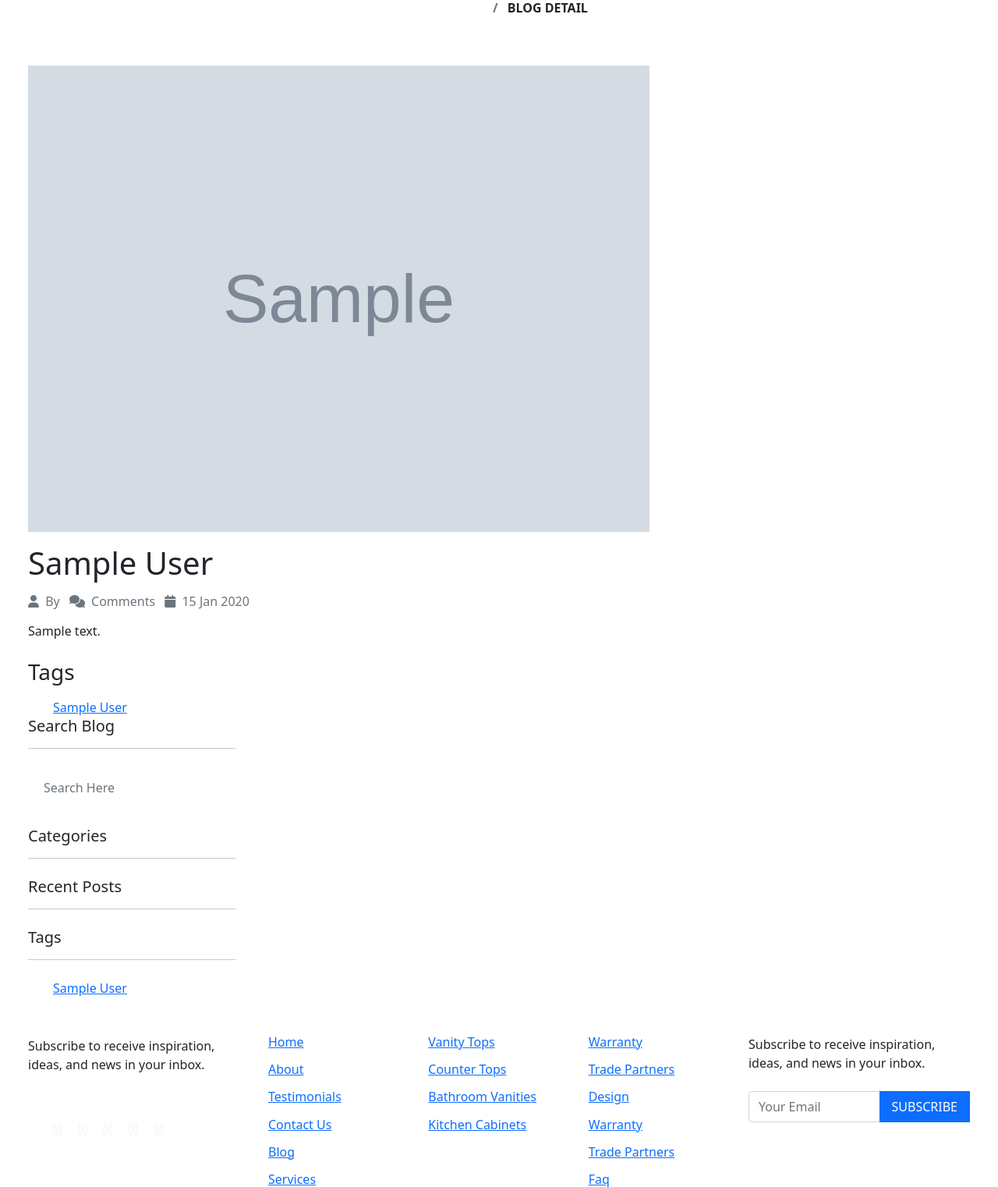
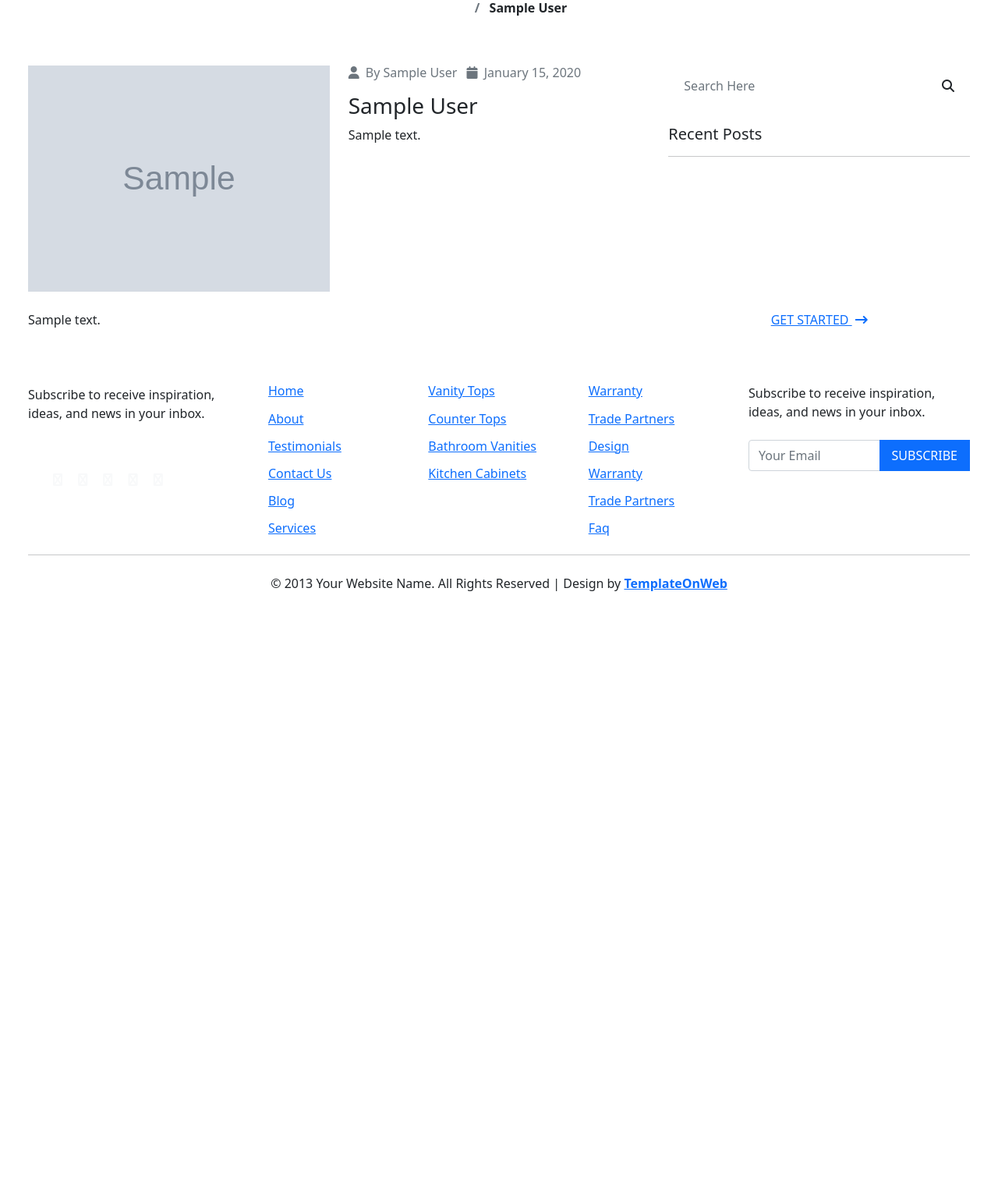
Before and after one commit to Phaleap/DjangoTheGoat, a Django app: page /blog/1/ in a window 1280 px wide. Shown: the part 95-1617 px from the top of the page at 78% size. After the commit the page ends 853 px from the top, so only its background shows below. Run offline with Django 5.2, Linux system fonts and the light colour scheme; tables that the repository leaves empty hold one stand-in row (values such as "Sample post"); grey boxes marked "Sample" are stand-in pictures; some libraries are stand-ins or nearby versions.

Commit message:
new update 5AM

```diff
--- a/accounts/models.py
+++ b/accounts/models.py
@@ -1,6 +1,7 @@
 from django.db import models
 from ckeditor_uploader.fields import RichTextUploadingField
 from django.utils import timezone
+from django.urls import reverse
 
 # Create your models here.
 
@@ -328,5 +329,4 @@
         return self.title
 
     def get_absolute_url(self):
-        # Assuming you will map this to a blog detail page
-        return f"/blog/{self.slug}/"
+        return reverse('blog_detail', kwargs={'id': self.id})
--- a/accounts/templates/furniture/blog_detail.html
+++ b/accounts/templates/furniture/blog_detail.html
@@ -1,6 +1,7 @@
 {% load static %}
 <!DOCTYPE html>
 <html lang="en">
+
 {% include 'furniture/Head.html' %}
 
 <body>
@@ -8,15 +9,16 @@
 {% include 'furniture/SecTop.html' %}
 {% include 'furniture/Header.html' %}
 
-<!-- Page Header -->
+<!-- HEADER SECTION -->
 <section id="center" class="center_blog_dt">
  <div class="promo_m center_om">
   <div class="container-fluid">
-    <div class="center_o1 row text-center">
+    <div class="row text-center">
      <div class="col-md-12">
        <h6 class="col_yell fw-bold">
-         <a class="text-white" href="{% url 'home' %}">HOME PAGE</a>
-         <span class="mx-2 text-muted">/</span> BLOG DETAIL
+           <a class="text-white" href="{% url 'blog' %}">BLOG</a>
+           <span class="mx-2 text-muted">/</span>
+           {{ post.title }}
        </h6>
        <h1 class="mb-0 font_60 text-white mt-3">{{ post.title }}</h1>
      </div>
@@ -25,159 +27,126 @@
  </div>
 </section>
 
+<!-- BLOG DETAIL CONTENT -->
 <section id="blog_pg" class="p_3 px-4">
 <div class="container-fluid">
-   <div class="blog_pg1 row">
-     <!-- Main Content -->
+ <div class="row">
+
+  <!-- MAIN CONTENT -->
   <div class="col-md-8">
-      <div class="blog_pgdt">
-        <div class="blog_pgdt">
-    {% if post.image %}
-    <div class="grid clearfix">
+    <div class="blog_pg1l">
+
+      <div class="row blog_pg1li">
+
+        <div class="col-md-6">
+          <div class="blog_pg1lil">
             <figure class="effect-jazz mb-0">
               <img src="{{ post.image.url }}" class="w-100" alt="{{ post.title }}">
             </figure>
           </div>
-    {% endif %}
-        <h1 class="mt-3">{{ post.title }}</h1>
-        <h6 class="font_14 mt-3 text-muted">
-          <i class="fa fa-user col_yell me-1"></i> By {{ post.author.username }}
-          <i class="fa fa-comments col_yell me-1 ms-2"></i> {{ post.comments.count }} Comments
-          <i class="fa fa-calendar col_yell me-1 ms-2"></i> {{ post.published_date|date:"d M Y" }}
-        </h6>
-
-        <div class="mt-3">
-          {{ post.content|safe }}
         </div>
 
-        <!-- Related Tags -->
-        {% if post.tags.all %}
-        <h3 class="mt-4 center_sm">Tags</h3>
-        <div class="blog_pg1r1 mt-3">
-          <ul class="mb-0">
-            {% for tag in post.tags.all %}
-              <li class="d-inline-block">
-                <a href="{% url 'blogTag' slug=tag.slug %}">{{ tag.name }}</a>
-              </li>
-            {% endfor %}
-          </ul>
-        </div>
-        {% endif %}
-
-        <!-- Related Posts -->
-        {% if related_posts %}
-        <h3 class="mt-4 center_sm">Related Blogs</h3>
-        <div class="row blog_1 mt-3">
-          {% for related in related_posts %}
         <div class="col-md-6">
-            <div class="blog_1m">
-              <div class="grid clearfix">
-              <div class="grid clearfix">
-        {% if related.image %}
-        <figure class="effect-jazz mb-0">
-         <a href="{% url 'blog_detail' id=related.id %}">
-          <img src="{{ related.image.url }}" class="w-100" alt="{{ related.title }}">
-         </a>
-        </figure>
-        {% endif %}
+          <div class="blog_pg1lir">
+            <h6 class="font_14 text-muted">
+              <i class="fa fa-user col_yell me-1"></i> By {{ post.author }}
+              <i class="fa fa-calendar col_yell me-1 ms-2"></i> {{ post.published_date|date:"F j, Y" }}
+            </h6>
+            <h3 class="mt-3">{{ post.title }}</h3>
+            <p>{{ post.summary }}</p>
           </div>
         </div>
-              <h6 class="font_14 text-muted mt-3">
-                <i class="fa fa-user col_yell me-1"></i> By {{ related.author.username }}
-                <i class="fa fa-comments col_yell me-1 ms-2"></i> {{ related.comments.count }} Comments
-              </h6>
-              <h4 class="mt-3">
-                <a href="{% url 'blog_detail' id=related.id %}">{{ related.title }}</a>
-              </h4>
-              <p>{{ related.excerpt }}</p>
-              <h6 class="mb-0 fw-bold font_14">
-                <a class="col_yell" href="{% url 'blog_detail' id=related.id %}">
-                  READ MORE <i class="fa fa-long-arrow-right ms-1"></i>
-                </a>
-              </h6>
+
       </div>
+
+      <!-- FULL CONTENT -->
+      <div class="mt-4">
+        <p>{{ post.content|safe }}</p>
       </div>
+
+      <!-- DYNAMIC COMMENTS -->
+      {% if comments %}
+      <div class="blog_pgdt2 mt-5">
+        <h3 class="mb-3">Recent Comments</h3>
+
+        {% for c in comments %}
+        <div class="blog_pgdt2i row">
+
+         <div class="col-md-2 col-2">
+          <img src="{% static 'images/default-avatar.png' %}" class="w-100 rounded-circle" alt="User">
+         </div>
+
+         <div class="col-md-10 col-10">
+          <h6 class="fw-bold">{{ c.name }}</h6>
+          <h6 class="space_3 col_oran font_14">{{ c.date|date:"F j, Y" }}</h6>
+          <p class="mt-3">{{ c.message }}</p>
+          <h6 class="mb-0"><a class="col_yell" href="#"><i class="fa fa-reply me-1"></i> Reply</a></h6>
+         </div>
+
+        </div>
+        {% if not forloop.last %}<hr>{% endif %}
         {% endfor %}
+
       </div>
       {% endif %}
 
     </div>
   </div>
 
-    <!-- Sidebar -->
+  <!-- SIDEBAR -->
   <div class="col-md-4">
     <div class="blog_pg1r">
+
       <!-- Search -->
-        <div class="blog_pg1r1">
-          <h5>Search Blog</h5>
-          <hr class="line mb-4">
-          <form method="get" action="{% url 'blog' %}">
+      <form method="GET" action="{% url 'blog' %}">
   <div class="input-group border_1 p-2 rounded-3">
-              <input type="text" name="q" class="form-control border-0" placeholder="Search Here" value="{{ request.GET.q }}">
-              <button class="btn btn-primary bg-transparent rounded-0 border-0 col_yell" type="submit">
+    <input type="text" name="q" class="form-control border-0"
+           placeholder="Search Here" value="{{ query }}">
+    <button class="btn bg-transparent border-0 col_yell" type="submit">
       <i class="fa fa-search"></i>
     </button>
   </div>
 </form>
-        </div>
 
-        <!-- Categories -->
-        <div class="blog_pg1r1 mt-4">
-          <h5>Categories</h5>
-          <hr class="line mb-4">
-          {% for category, data in categories_with_count.items %}
-            <h6 class="mb-0">
-              <a href="{% url 'blogCategory' slug=data.slug %}">{{ category }} <span class="pull-right">({{ data.count }})</span></a>
-            </h6>
-            <hr>
-          {% endfor %}
-        </div>
 
       <!-- Recent Posts -->
       <div class="blog_pg1r1 mt-4">
         <h5>Recent Posts</h5>
         <hr class="line mb-4">
-          {% for recent in recent_posts %}
+
+        {% for p in recent_posts %}
         <div class="row blog_pg1r1i">
-            <div class="col-md-4 col-4 pe-0">
-             <div class="col-md-4 col-4 pe-0">
-       {% if recent.image %}
-       <div class="blog_pg1r1il">
+          <div class="col-4 pe-0">
             <figure class="effect-jazz mb-0">
-         <a href="{% url 'blog_detail' id=recent.id %}">
-          <img src="{{ recent.image.url }}" class="w-100" alt="{{ recent.title }}">
+              <a href="{{ p.get_absolute_url }}">
+                <img src="{{ p.image.url }}" class="w-100" alt="{{ p.title }}">
               </a>
             </figure>
           </div>
-       {% endif %}
+
+          <div class="col-8">
+            <h6 class="fw-bold">
+              <a href="{{ p.get_absolute_url }}">{{ p.title|truncatechars:40 }}</a>
+            </h6>
+            <h6 class="text-muted mb-0">{{ p.published_date|date:"F j, Y" }}</h6>
           </div>
         </div>
-            <div class="col-md-8 col-8">
-              <div class="blog_pg1r1ir">
-                <h6 class="fw-bold"><a href="{% url 'blog_detail' id=recent.id %}">{{ recent.title }}</a></h6>
-                <h6 class="text-muted mb-0">{{ recent.published_date|date:"d M, Y" }}</h6>
-              </div>
-            </div>
-          </div>
-          <hr>
+
+        {% if not forloop.last %}<hr>{% endif %}
         {% endfor %}
       </div>
 
-        <!-- Tags -->
-        <div class="blog_pg1r1 mt-4">
-          <h5>Tags</h5>
-          <hr class="line mb-4">
-          <ul class="mb-0">
-            {% for tag in tags %}
-              <li class="d-inline-block">
-                <a href="{% url 'blogTag' slug=tag.slug %}">{{ tag.name }}</a>
-              </li>
-            {% endfor %}
-          </ul>
+      <!-- Contact Section -->
+      <div class="blog_pg1r1 mt-4 bg_dark text-center p-4">
+        <h4 class="text-white text-uppercase"><i class="fa fa-home col_yell"></i> Furniture</h4>
+        <h4 class="mt-4 text-white">Contact Us Daily</h4>
+        <h2 class="text-white">+(123) 456-7890</h2>
+        <h6 class="mb-0 mt-4"><a class="button" href="#">GET STARTED <i class="fa fa-long-arrow-right ms-1"></i></a></h6>
       </div>
 
     </div>
   </div>
+
  </div>
 </div>
 </section>
--- a/accounts/templates/furniture/index.html
+++ b/accounts/templates/furniture/index.html
@@ -443,7 +443,7 @@
                     <div class="grid clearfix">
                         <figure class="effect-jazz mb-0">
                             {# Link to the blog detail page #}
-                            <a href="{% url 'blogDetail' post.id %}"><img src="{{ post.image.url }}" class="w-100" alt="{{ post.title }}"></a>
+                            <a href="{% url 'blog_detail' post.id %}"><img src="{{ post.image.url }}" class="w-100" alt="{{ post.title }}"></a>
                         </figure>
                     </div>
 
@@ -455,14 +455,14 @@
                     </h6>
 
                     {# Post Title #}
-                    <h4 class="mt-3"><a href="{% url 'blogDetail' post.id %}">{{ post.title }}</a></h4>
+                    <h4 class="mt-3"><a href="{% url 'blog_detail' post.id %}">{{ post.title }}</a></h4>
 
                     {# Post Summary/Snippet #}
                     <p>{{ post.summary }}</p>
 
                     {# Read More Link #}
                     <h6 class="mb-0 fw-bold font_14">
-    <a class="col_yell" href="{% url 'blogDetail' post.id %}">READ MORE <i class="fa fa-long-arrow-right ms-1"></i></a>
+    <a class="col_yell" href="{% url 'blog_detail' post.id %}">READ MORE <i class="fa fa-long-arrow-right ms-1"></i></a>
 </h6>
                 </div>
             </div>
--- a/accounts/views.py
+++ b/accounts/views.py
@@ -53,22 +53,31 @@
 def blog_detail(request, id):
     post = get_object_or_404(BlogPost, id=id)
 
+    # Recent posts (excluding the current one)
+    recent_posts = BlogPost.objects.exclude(id=post.id).order_by('-published_date')[:3]
+
     related_posts = BlogPost.objects.filter(
         category=post.category
     ).exclude(
         id=post.id
     ).order_by('-published_date')[:2]
 
-    categories = BlogCategory.objects.annotate(post_count=Count('blogpost')).filter(post_count__gt=0)
+    categories = BlogCategory.objects.annotate(
+        post_count=Count('blogpost')
+    ).filter(post_count__gt=0)
+
     tags = BlogTag.objects.all()
 
     context = {
         'post': post,
+        'recent_posts': recent_posts,     # <<< IMPORTANT
         'related_posts': related_posts,
         'categories': categories,
         'tags': tags,
     }
+
     return render(request, 'furniture/blog_detail.html', context)
+
 
 
 # ----------------------------------------------------
@@ -129,24 +138,35 @@
 # ----------------------------------------------------
 
 def blog_list_view(request):
-    all_posts = BlogPost.objects.all().order_by('-published_date')
+    query = request.GET.get('q')  # Get the search text
 
+    if query:
+        all_posts = BlogPost.objects.filter(
+            Q(title__icontains=query) |
+            Q(summary__icontains=query) |
+            Q(content__icontains=query)
+        ).order_by('-published_date')
+    else:
+        all_posts = BlogPost.objects.all().order_by('-published_date')
+
+    # Pagination (still applied after search)
     paginator = Paginator(all_posts, 5)
     page_number = request.GET.get('page')
     posts = paginator.get_page(page_number)
 
+    # Recent posts (not filtered by search)
     recent_posts = BlogPost.objects.order_by('-published_date')[:3]
 
-    # categories with count (optimized query)
+    # Categories with count
     category_counts = BlogCategory.objects.annotate(count=Count('blogpost')).filter(count__gt=0)
     categories_with_count = {
         cat.name: {'count': cat.count, 'slug': cat.slug} for cat in category_counts
     }
 
-    # tags (optimized query)
+    # Tags with count
     tags = BlogTag.objects.annotate(count=Count('blogpost')).order_by('-count')[:8]
 
-    # gallery (6 latest posts)
+    # Gallery (latest 6)
     gallery_images = BlogPost.objects.all()[:6]
 
     context = {
@@ -155,6 +175,7 @@
         'categories_with_count': categories_with_count,
         'tags': tags,
         'gallery_images': gallery_images,
+        'query': query,
     }
     return render(request, 'furniture/blog.html', context)
 
```
Also changed, not shown: accounts/admin.py (+17 -9 lines), accounts/templates/furniture/blog.html (+11 -13 lines), media/images/blog/Screenshot_2025-12-09_045205.png (added), media/images/blog/meme.jpg (added), media/images/blog/sofa.jpg (added), media/images/blog/sofaImage2.jpg (added), media/images/blog/sofaImage3.jpg (added), media/images/blog/sofaimage.jpg (added). Lines whose indentation alone changed are shown as unchanged.
